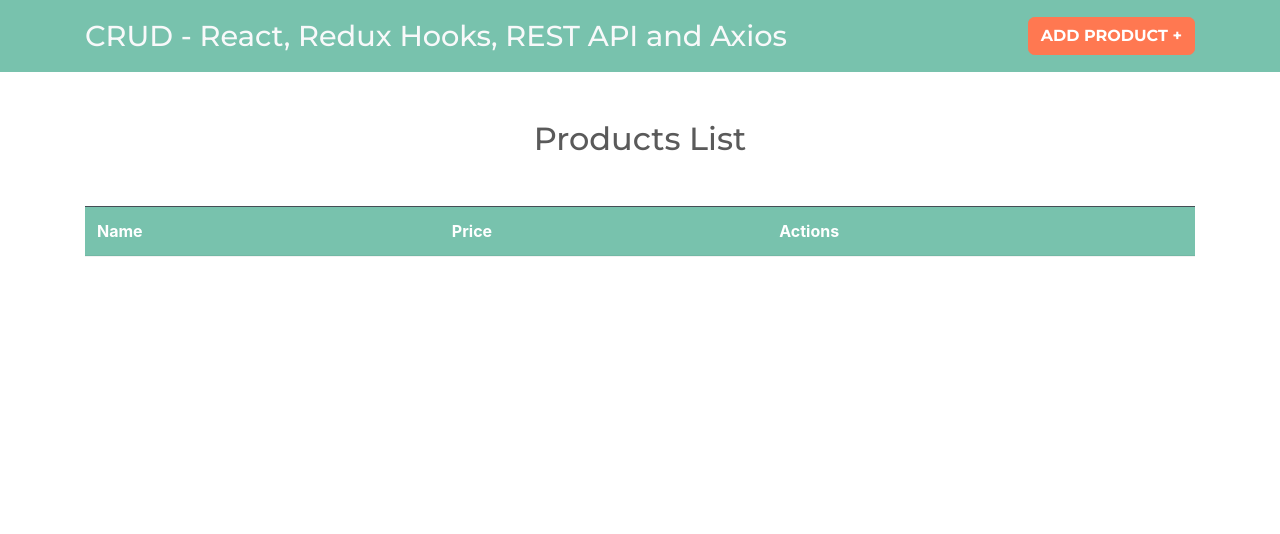
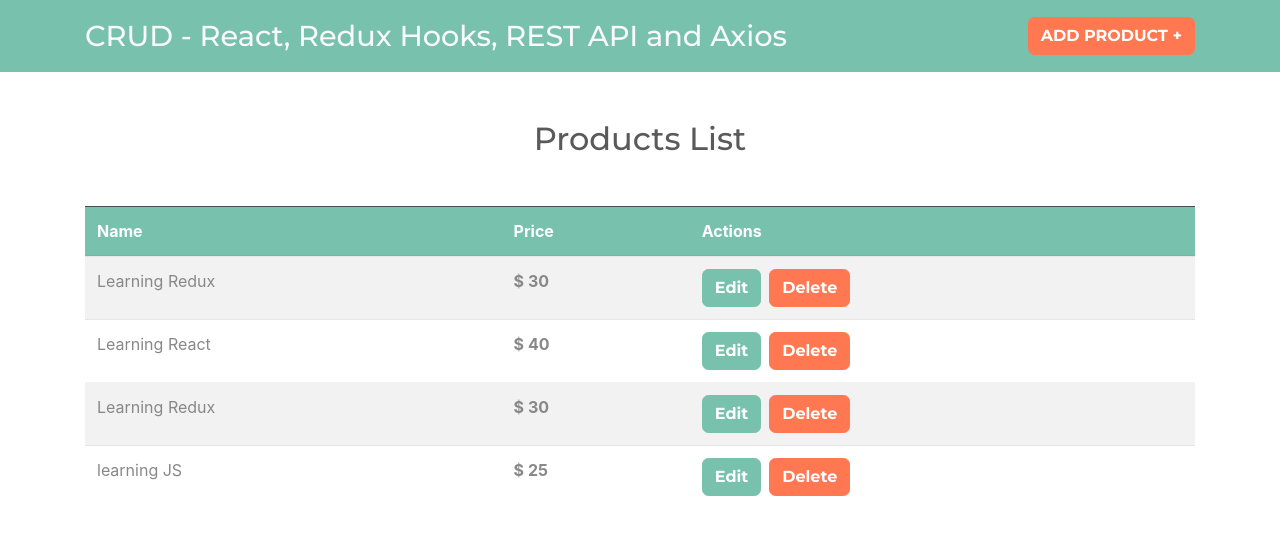
Before and after one commit to jaimeduque17/crud-redux, a React (Create React App) app: page / in a window 1280 px wide. Shown: the top 534 px of the page. Built offline with nearby package versions, Linux system fonts and the light colour scheme; data requests are answered from the project's data file.

Commit message:
Products shown

```diff
--- /dev/null
+++ b/src/components/Product.js
@@ -0,0 +1,25 @@
+import React from 'react';
+import { Link } from 'react-router-dom';
+
+const Product = ({ product }) => {
+    return (
+        <tr>
+            <td>{product.name}</td>
+            <td>
+                <span className="font-weight-bold">$ {product.price}</span>
+            </td>
+            <td className="actions">
+                <Link
+                    to={`/products/edit/${product.id}`}
+                    className="btn btn-primary mr-2">
+                    Edit
+                </Link>
+                <button className="btn btn-danger">
+                    Delete
+                </button>
+            </td>
+        </tr>
+    );
+}
+
+export default Product;
--- a/src/components/Products.js
+++ b/src/components/Products.js
@@ -1,4 +1,6 @@
 import React, { Fragment, useEffect } from 'react';
+
+import Product from '../components/Product';
 
 // Redux
 import { useDispatch, useSelector } from 'react-redux';
@@ -19,11 +21,17 @@
 
     // access the state
     const loading = useSelector(state => state.products.loading);
+    const error = useSelector(state => state.products.error);
+    const products = useSelector(state => state.products.products);
 
     return (
         <Fragment>
+            {error
+                ?
+                <div className="font-weight-bold alert alert-danger text-center mt-4">There was an error</div>
+                :
+                <Fragment>
                     <h2 className="text-center my-5">Products List</h2>
-
                     <table className="table table-striped">
                         <thead className="bg-primary table-dark">
                             <tr>
@@ -33,10 +41,17 @@
                             </tr>
                         </thead>
                         <tbody>
-
+                            {products.map(product => (
+                                <Product
+                                key={product.id}
+                                product={product}
+                                />
+                            ))}
                         </tbody>
                     </table>
                     {loading ? 'Loading...' : null}
+                </Fragment>
+            }
         </Fragment>
     );
 }
```
Lines whose indentation alone changed are shown as unchanged.
